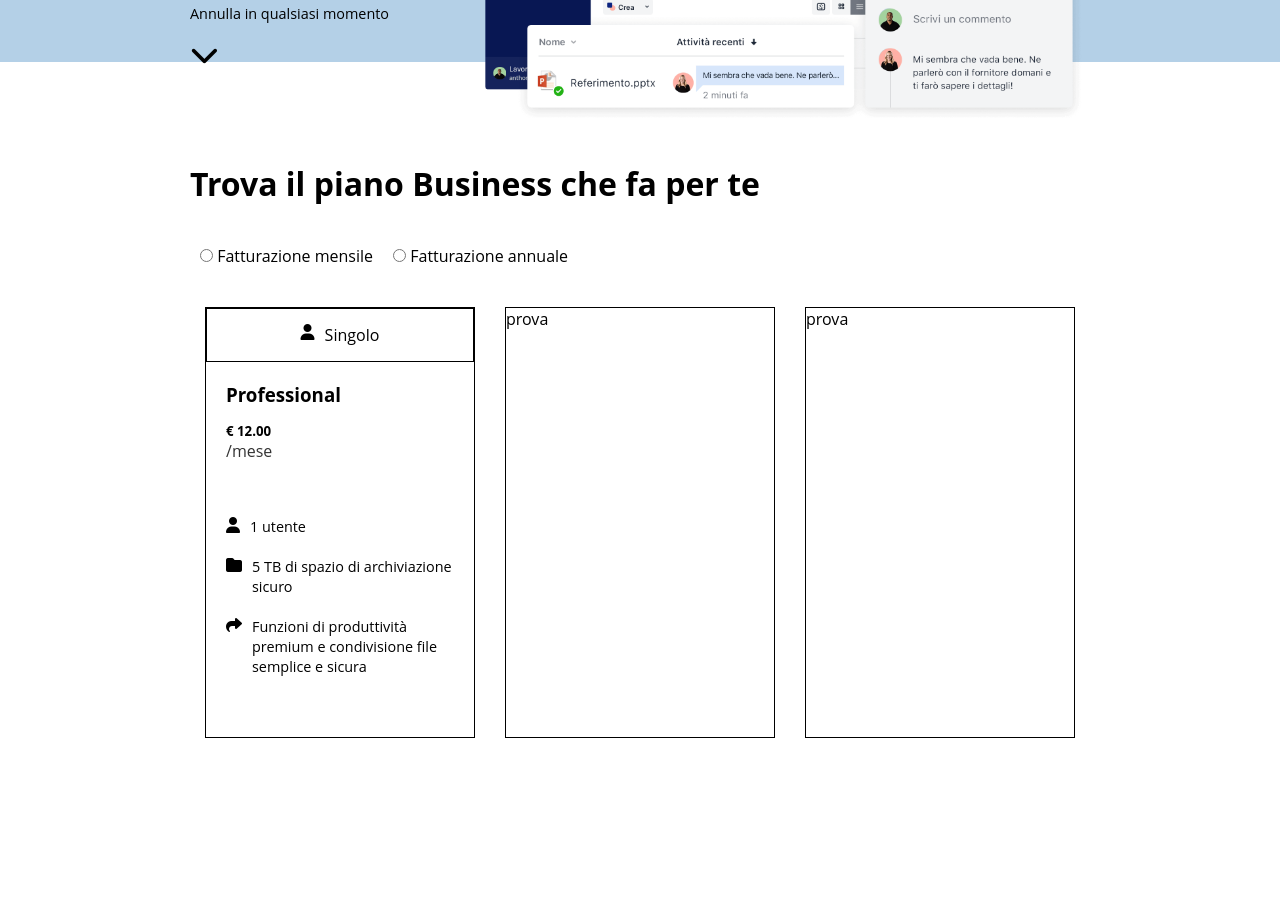
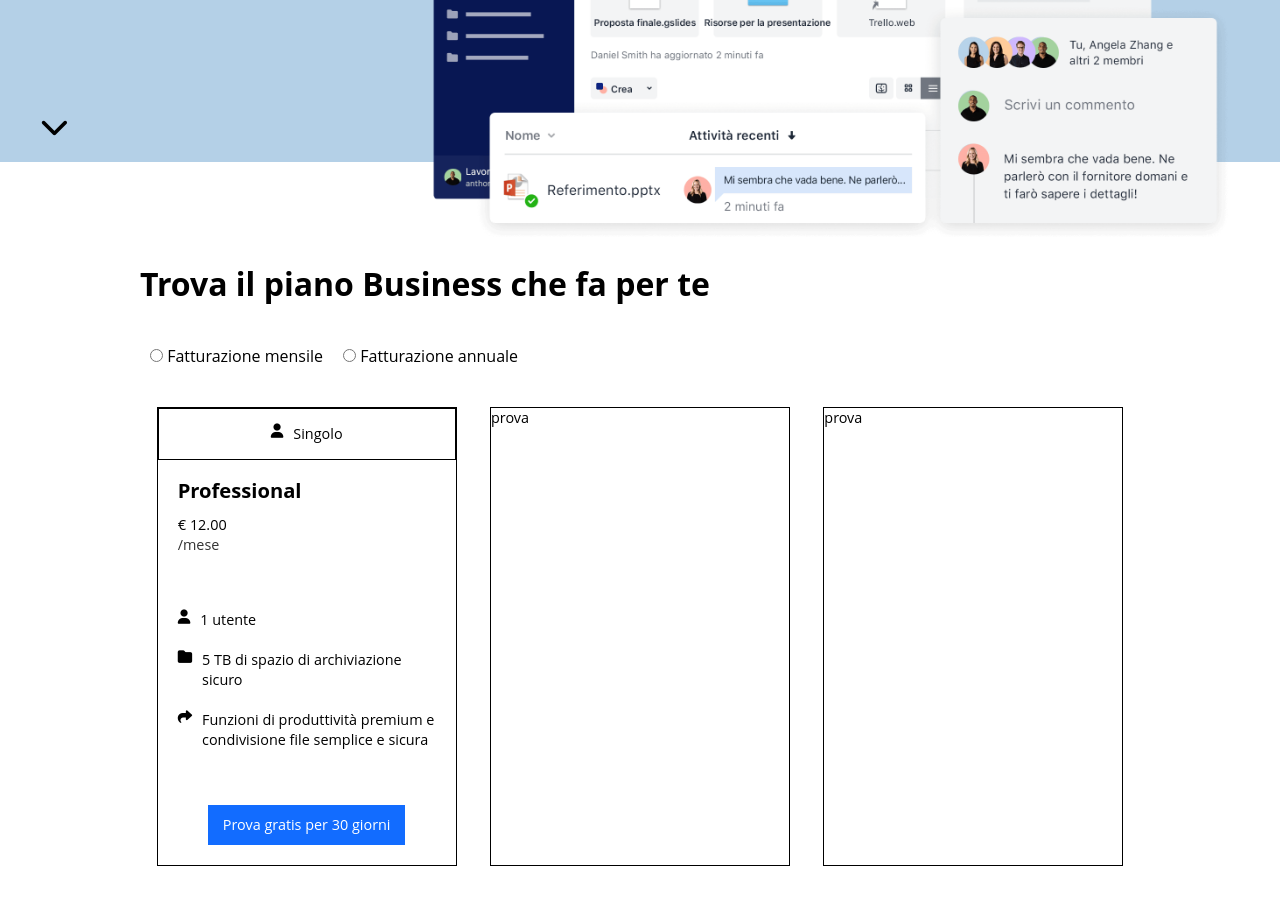
Before and after one commit to MattiaPlacido/htmlcss-dropbox, a plain HTML site: page index.html in a window 1280 px wide. Shown: the part 520-1424 px from the top of the page. Before the commit the page ends 1308 px from the top, so only its background shows below. Drawn offline with Linux system fonts and the light colour scheme; files whose address does not match are found by name.

Commit message:
fix dimensione main e header

```diff
--- a/css/style.css
+++ b/css/style.css
@@ -58,11 +58,11 @@ a {
   background-color: #b4d0e7;
   padding: 10px 0;
   position: relative;
-  min-height: 500px;
+  min-height: 600px;
 }
 
 .lower-header .container {
-  width: 900px;
+  width: 1200px;
   position: absolute;
   right: 0;
   left: 0;
@@ -92,10 +92,15 @@ a {
   max-width: 70%;
 }
 
+.lower-header .fa-solid {
+  position: absolute;
+  bottom: 110px;
+}
+
 /* MAIN */
 
 .main-section {
-  width: 900px;
+  width: 1000px;
   margin: 50px auto;
   display: flex;
   flex-direction: column;
@@ -117,9 +122,11 @@ a {
   border: black solid 1px;
   display: flex;
   flex-direction: column;
+  font-size: 0.9rem;
+  line-height: 20px;
 }
 
-.card-title {
+.card-id {
   border: black solid 1px;
   display: flex;
   justify-content: center;
@@ -127,6 +134,11 @@ a {
   width: 100%;
   gap: 10px;
   padding: 15px 0;
+}
+
+.card-title {
+  font-size: 1.4em;
+  font-weight: bold;
 }
 
 .card-body {
@@ -147,9 +159,11 @@ a {
 }
 
 .card-list .card-list-item > li {
-  font-size: 0.9rem;
-  line-height: 20px;
   list-style: none;
+}
+
+.card .card-body .button {
+  align-self: center;
 }
 
 /* SPAM */
--- a/index.html
+++ b/index.html
@@ -71,14 +71,14 @@
         <div class="container">
           <!-- CARD1 -->
           <div class="card">
-            <div class="card-title">
+            <div class="card-id">
               <i class="fa-solid fa-user"></i>
               <p>Singolo</p>
             </div>
             <div class="card-body">
-              <h3>Professional</h3>
+              <p class="card-title">Professional</p>
               <div class="card-price">
-                <h5>&#8364 12.00</h5>
+                <p>&#8364 12.00</p>
                 <p class="opaque">/mese</p>
             </div>
               <div class="card-list">
@@ -86,6 +86,7 @@
                 <div class="card-list-item"><i class="fa-solid fa-folder"></i><li> 5 TB di spazio di archiviazione sicuro</li></div>
                 <div class="card-list-item"><i class="fa-solid fa-share"></i><li> Funzioni di produttività premium e condivisione file semplice e sicura</li></div>
               </div>
+              <a href="" class="button whitetxtbluebg">Prova gratis per 30 giorni</a>
             </div>
           </div>
           <!-- CARD2 -->
```
